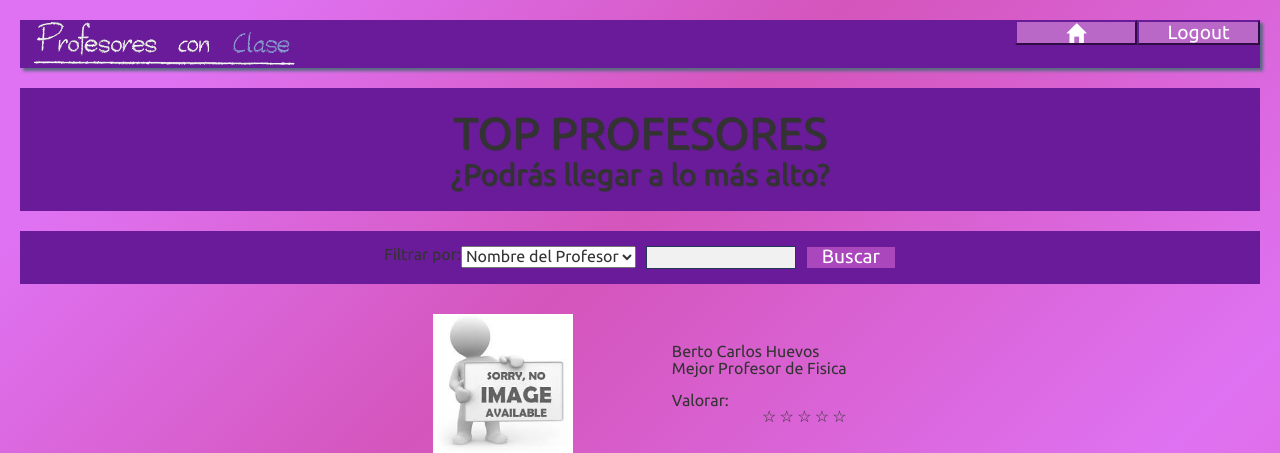
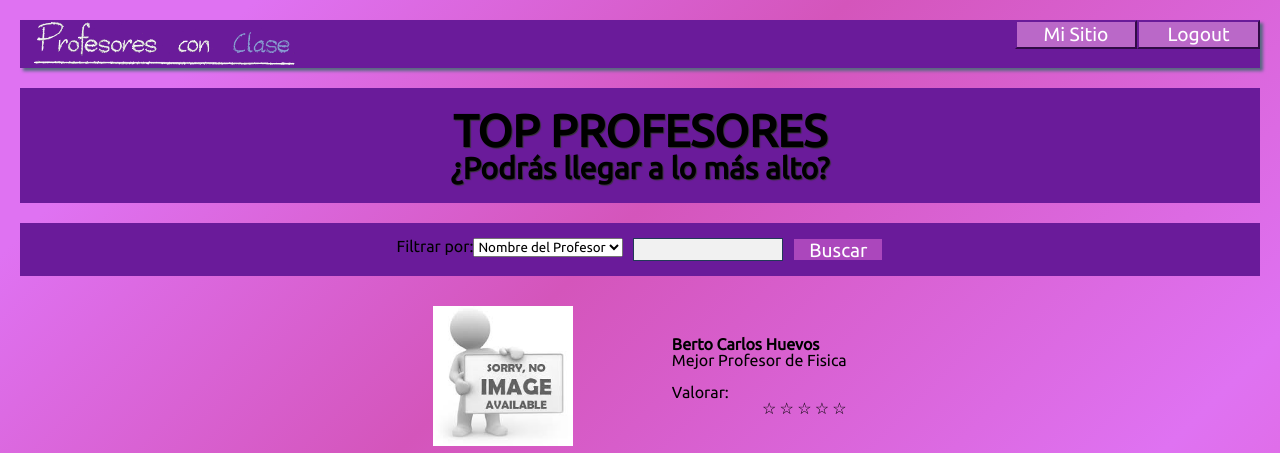
Before and after one commit to Supermanuu/Repoconclase, a PHP site: page /ranking.php in a window 1280 px wide. Shown: the top 453 px of the page. Run offline with PHP 8.4, Linux system fonts and the light colour scheme; the visitor is signed in with stand-in values (Sample User, id 1); some libraries are stand-ins or nearby versions.

Commit message:
descartada la idea de poner glyphicons en header

```diff
--- a/php/header.php
+++ b/php/header.php
@@ -10,8 +10,7 @@
      echo '<header class="green">';
      echo '<button class="green" id="logout">Logout</button>';
 	 if($_SESSION["volverIndex"] == 1){
-        echo '<button class="green" id="volver"><span class="glyphicon glyphicon-home"></span></button>'; //en common.js proceso el click
-        //echo '<button class="green" id="volver">Mi Sitio</button>';
+        echo '<button class="green" id="volver">Mi Sitio</button>'; //en common.js proceso el click
      }
 
      echo '</header>';
@@ -21,7 +20,7 @@
      echo '<button class="blue" id="logout">Logout</button>';
 
      if($_SESSION["volverIndex"] == 1){
-        echo '<button class="blue" id="volver"><span class="glyphicon glyphicon-home"></button>';
+        echo '<button class="blue" id="volver">Mi Sitio</button>';
      }
 
      echo '</header>';
@@ -31,7 +30,7 @@
      echo '<button class="purple" id="logout">Logout</button>';
 
      if($_SESSION["volverIndex"] == 1){
-        echo '<button class="purple" id="volver"><span class="glyphicon glyphicon-home"></button>';
+        echo '<button class="purple" id="volver">Mi Sitio</button>';
      }
 
      echo '</header>';
--- a/ranking.php
+++ b/ranking.php
@@ -12,13 +12,10 @@
         <meta name="author" content="SWTeam"/>
         <meta name="description" content="Ranking de Profesores"/>
         <link href='https://fonts.googleapis.com/css?family=Ubuntu' rel='stylesheet' type='text/css'>
-        <link rel="stylesheet" href="http://maxcdn.bootstrapcdn.com/bootstrap/3.3.6/css/bootstrap.min.css">
         <link rel="stylesheet" type="text/css" href="css/reset.css"/>
         <link rel="stylesheet" type="text/css" href="css/estructura.css"/>
         <link rel="stylesheet" type="text/css" href="css/interfaz.css"/>
-
         <script src="https://ajax.googleapis.com/ajax/libs/jquery/1.11.3/jquery.min.js"></script>
-        <script src="http://maxcdn.bootstrapcdn.com/bootstrap/3.3.6/js/bootstrap.min.js"></script>
 		<script type="text/javascript" src="js/common.js"></script>
     </head>
 
--- a/vista_lista.php
+++ b/vista_lista.php
@@ -30,10 +30,8 @@
       <meta name="viewport" content="width=device-width, initial-scale=1.0, user-scalable=yes">
       <link href='https://fonts.googleapis.com/css?family=Ubuntu' rel='stylesheet' type='text/css'>
       <link rel="stylesheet" type="text/css" href="css/reset.css"/>
-      <link rel="stylesheet" href="http://maxcdn.bootstrapcdn.com/bootstrap/3.3.6/css/bootstrap.min.css">
 		<link rel="stylesheet" type="text/css" href="css/estructura.css"/>
       <link rel="stylesheet" type="text/css" href="css/interfaz.css"/>
-      <script src="https://ajax.googleapis.com/ajax/libs/jquery/1.11.3/jquery.min.js"></script>
       <script src="https://ajax.googleapis.com/ajax/libs/jquery/1.11.3/jquery.min.js"></script>
       <script src="js/common.js"></script>
       <script src="js/vista_lista.js"></script>
```
